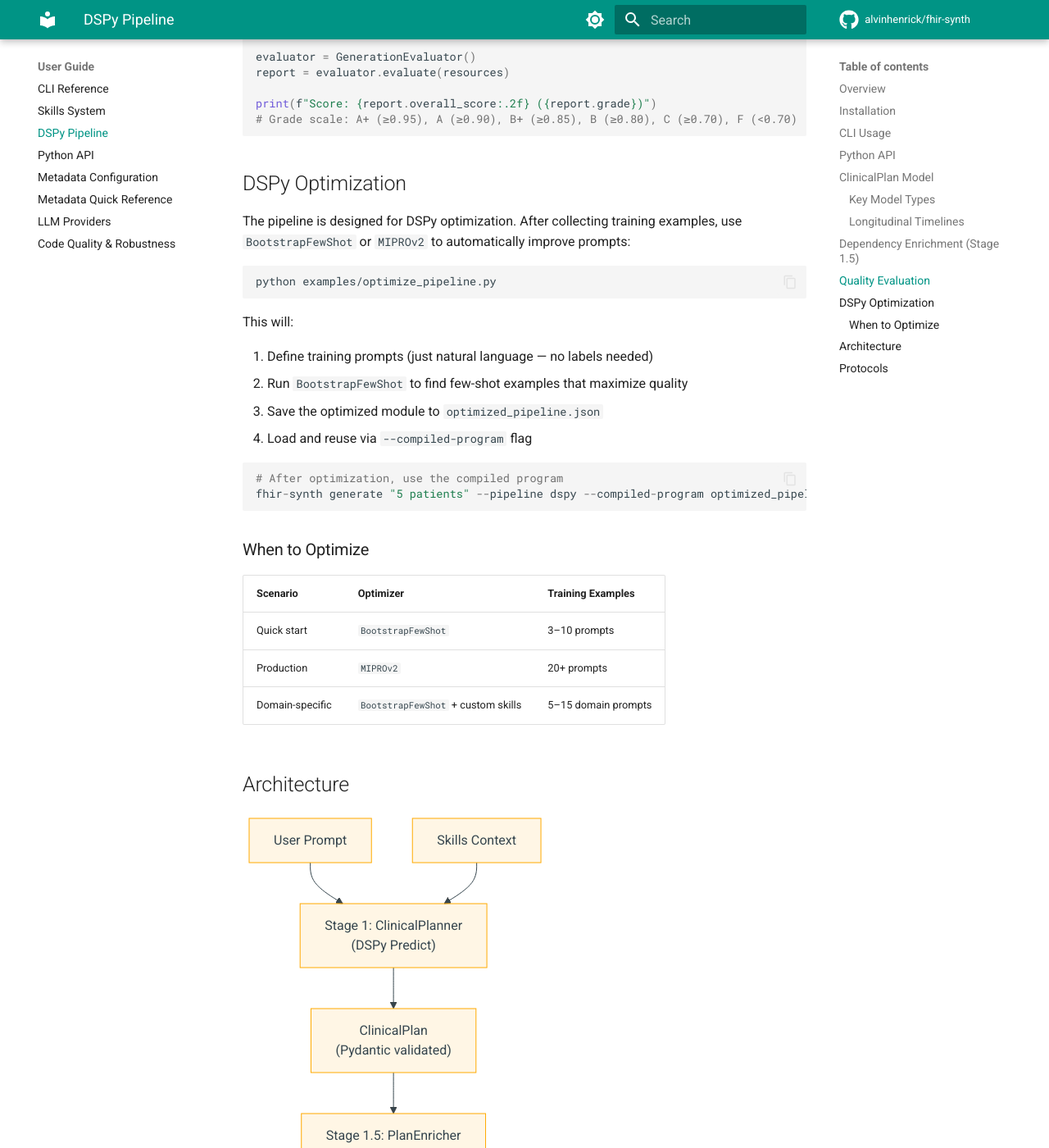
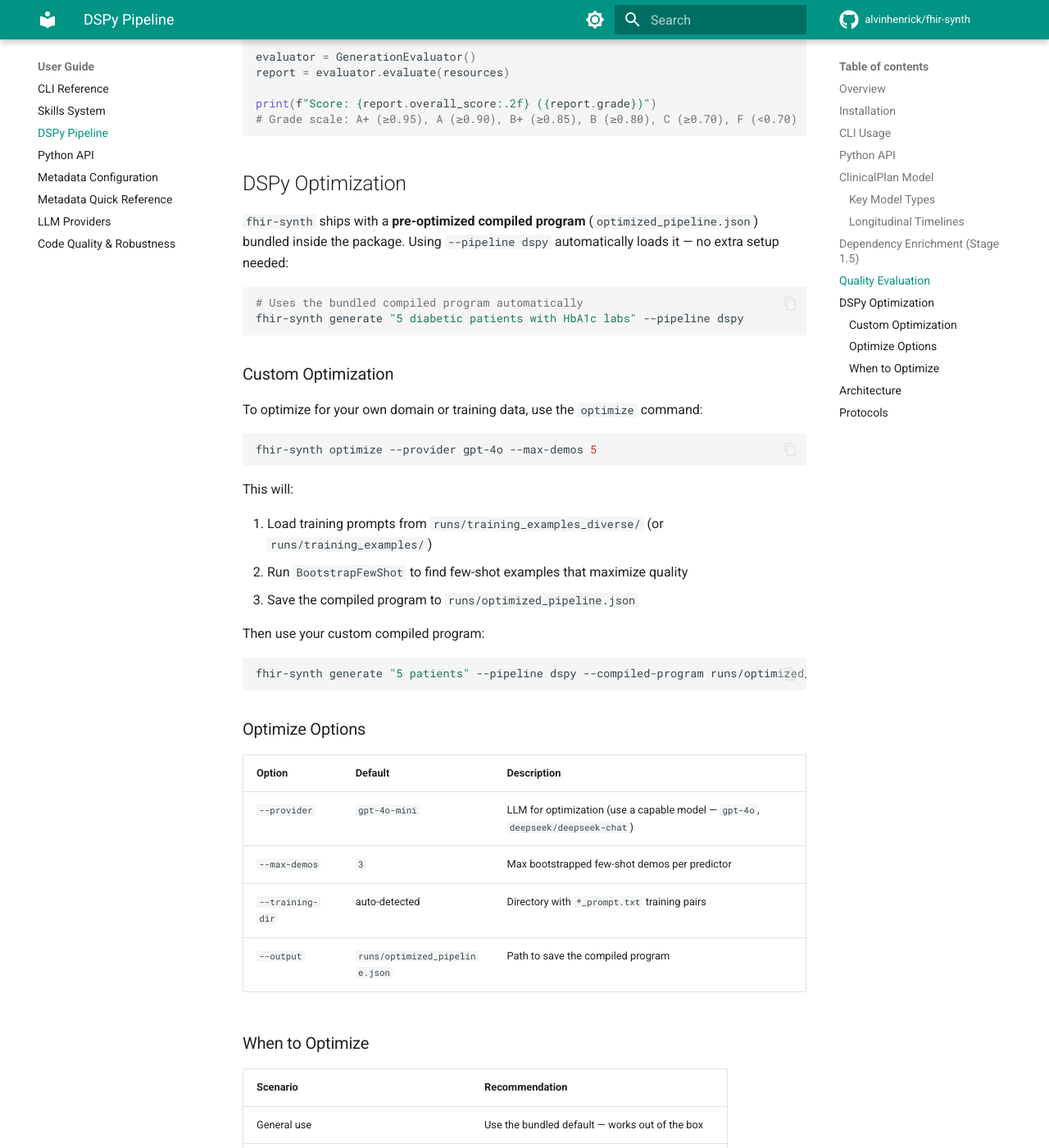
Before and after one commit to alvinhenrick/fhir-synth, an MkDocs documentation site: the page built from docs/guide/pipeline.md, in a window 1280 px wide and 1400 px high, scrolled down 4452 px. Shown: the whole window at 82% size. Built offline with MkDocs 1.6.1 and Material for MkDocs 9.7.7, drawn with Linux system fonts in a browser that asks for light colours; comment, search, counter and statistics services are not loaded; some of the changed text lies outside the part shown.

Commit message:
feat: enhance DSPy documentation with optimization commands and usage examples

````diff
--- a/docs/guide/pipeline.md
+++ b/docs/guide/pipeline.md
@@ -189,31 +189,49 @@
 
 ## DSPy Optimization
 
-The pipeline is designed for DSPy optimization. After collecting training examples, use `BootstrapFewShot` or `MIPROv2` to automatically improve prompts:
+`fhir-synth` ships with a **pre-optimized compiled program** (`optimized_pipeline.json`) bundled inside the package.  Using `--pipeline dspy` automatically loads it — no extra setup needed:
 
 ```bash
-python examples/optimize_pipeline.py
+# Uses the bundled compiled program automatically
+fhir-synth generate "5 diabetic patients with HbA1c labs" --pipeline dspy
+```
+
+### Custom Optimization
+
+To optimize for your own domain or training data, use the `optimize` command:
+
+```bash
+fhir-synth optimize --provider gpt-4o --max-demos 5
 ```
 
 This will:
 
-1. Define training prompts (just natural language — no labels needed)
+1. Load training prompts from `runs/training_examples_diverse/` (or `runs/training_examples/`)
 2. Run `BootstrapFewShot` to find few-shot examples that maximize quality
-3. Save the optimized module to `optimized_pipeline.json`
-4. Load and reuse via `--compiled-program` flag
+3. Save the compiled program to `runs/optimized_pipeline.json`
 
-```python
-# After optimization, use the compiled program
-fhir-synth generate "5 patients" --pipeline dspy --compiled-program optimized_pipeline.json
+Then use your custom compiled program:
+
+```bash
+fhir-synth generate "5 patients" --pipeline dspy --compiled-program runs/optimized_pipeline.json
 ```
+
+### Optimize Options
+
+| Option | Default | Description |
+|--------|---------|-------------|
+| `--provider` | `gpt-4o-mini` | LLM for optimization (use a capable model — `gpt-4o`, `deepseek/deepseek-chat`) |
+| `--max-demos` | `3` | Max bootstrapped few-shot demos per predictor |
+| `--training-dir` | auto-detected | Directory with `*_prompt.txt` training pairs |
+| `--output` | `runs/optimized_pipeline.json` | Path to save the compiled program |
 
 ### When to Optimize
 
-| Scenario | Optimizer | Training Examples |
-|----------|-----------|-------------------|
-| Quick start | `BootstrapFewShot` | 3–10 prompts |
-| Production | `MIPROv2` | 20+ prompts |
-| Domain-specific | `BootstrapFewShot` + custom skills | 5–15 domain prompts |
+| Scenario | Recommendation |
+|----------|----------------|
+| General use | Use the bundled default — works out of the box |
+| Domain-specific (oncology, cardiology, etc.) | Run `fhir-synth optimize` with domain prompts |
+| Custom skills | Optimize after adding your `SKILL.md` files |
 
 ## Architecture
 
````
Also changed, not shown: docs/guide/cli.md (+29 -3 lines).
